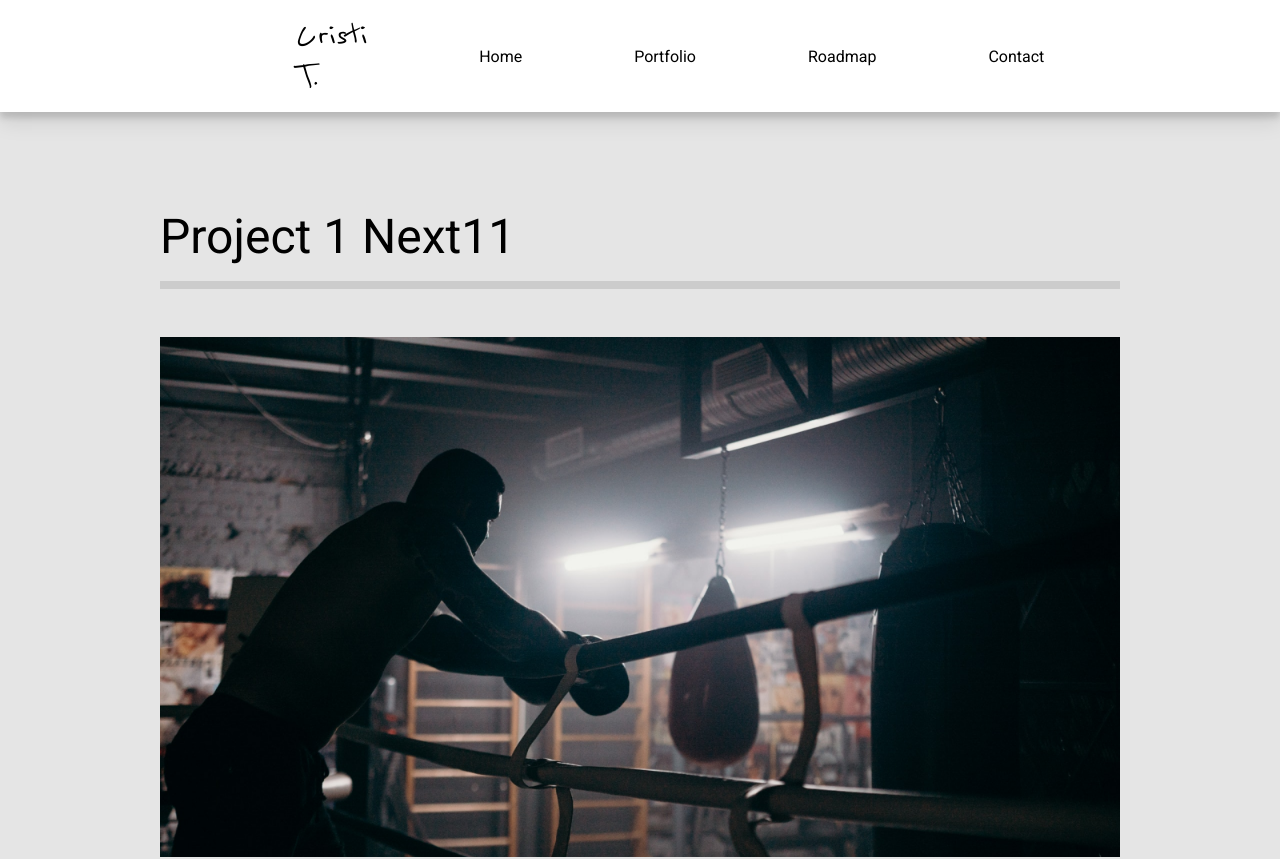
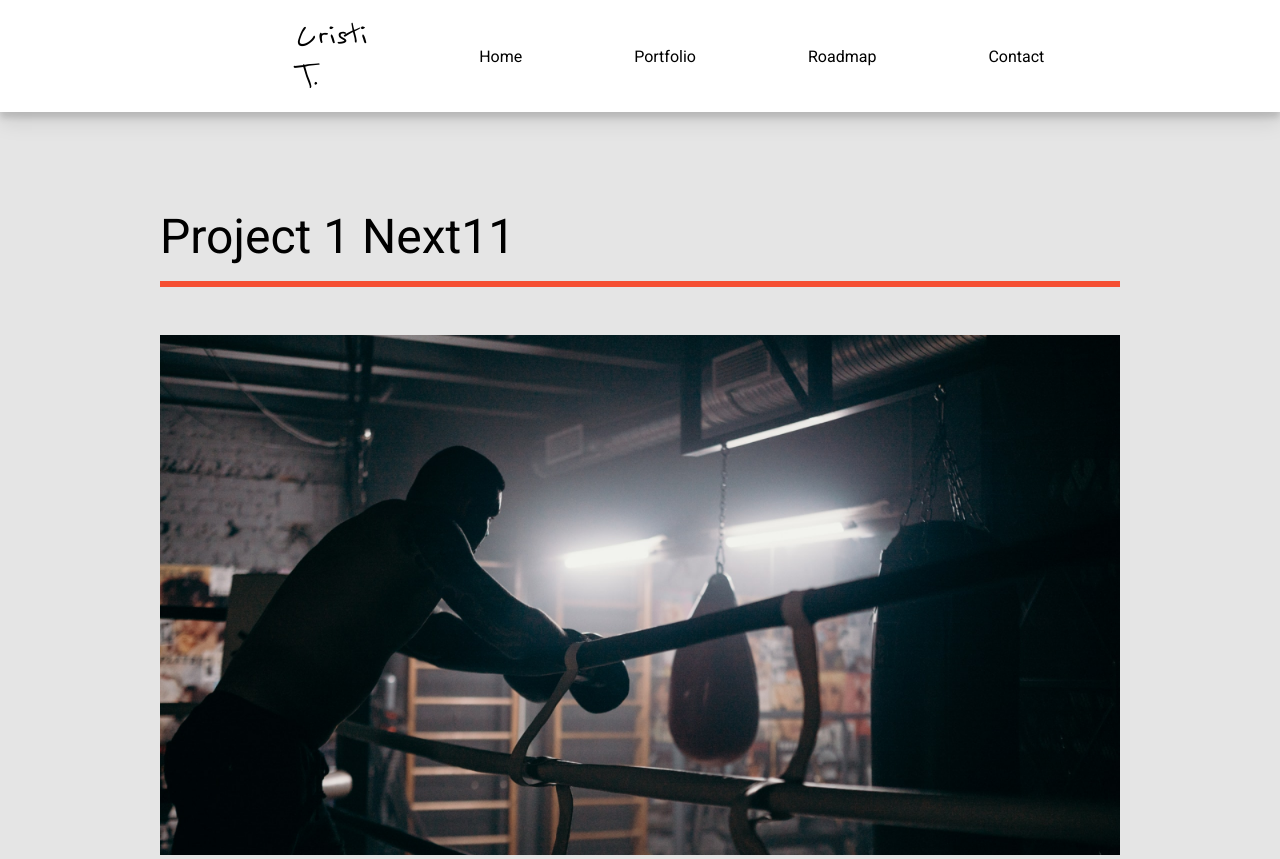
Before and after one commit to CristiTomaaa/ct-portfolio, a React (Create React App) app: page /portfolio in a window 1280 px wide. Shown: the top 859 px of the page. Built offline with nearby package versions, Linux system fonts and the light colour scheme.

Commit message:
Added some content for the contact page plus resolved the scroll on page issue

```diff
--- a/src/pages/Portfolio.js
+++ b/src/pages/Portfolio.js
@@ -41,8 +41,8 @@ const Work = styled(motion.div)`
 const Project = styled.div`
   padding-bottom: 10rem;
   .line {
-    height: 0.5rem;
-    background: #ccc;
+    height: 0.35rem;
+    background: #F54F33;
     margin-bottom: 3rem;
   }
   img {
```
